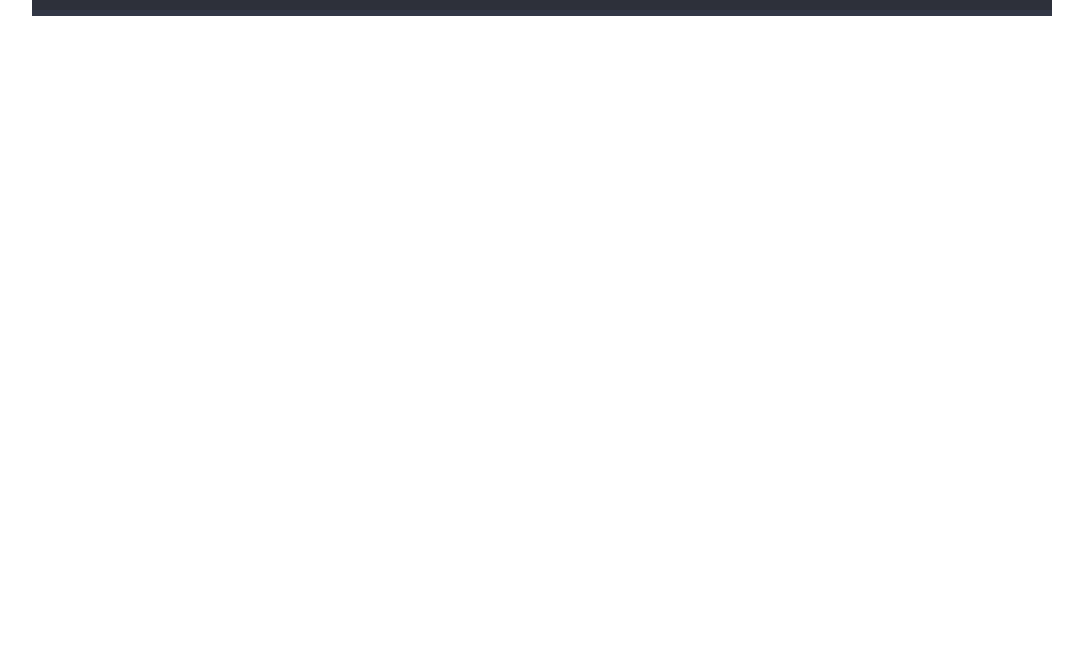
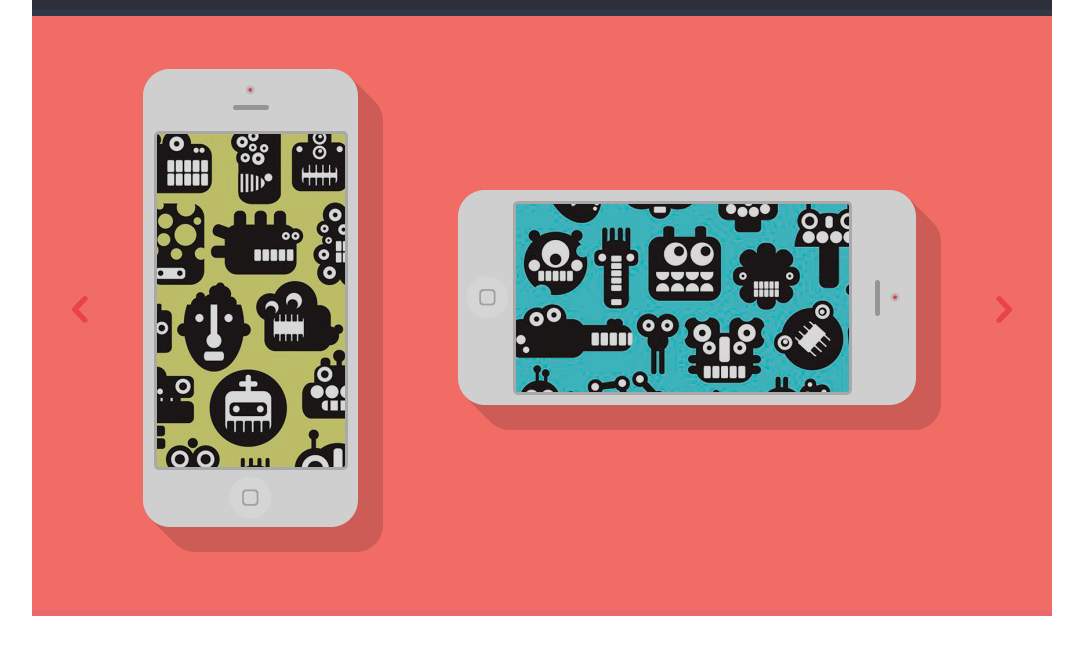
Before and after one commit to Begins1986/singolo, a plain HTML site: page singolo1.html in a window 1280 px wide. Shown: the part 79-734 px from the top of the page, without its empty margins (98-1181 px from the left). Drawn offline with Linux system fonts and the light colour scheme.

Commit message:
add slider

```diff
--- a/singolo1.css
+++ b/singolo1.css
@@ -131,3 +131,99 @@ span {
 .menu-item:first-child::before {
     display: none;
 }
+.slider {
+    height: 600px;
+    background-color: #f06c64;
+    border-bottom: 6px solid #ea676b;
+    position: relative;
+}
+
+.iphone-vertical {
+    position: absolute;
+    top: 53px;
+    left: 111px;
+    z-index: 10;
+}
+
+.iphone-vertical-shadow {
+    position: absolute;
+    top: 0;
+    left: 0;
+    z-index: 5;
+}
+
+.screen-vertical {
+    position: absolute;
+    width: 194px;
+    height: 339px;
+    border: 3px solid #C6C6C6;
+    border-radius: 5px;
+    top: 62px;
+    left: 11px;
+    background-image: url(assets/img/Layer%206.jpg);
+    background-position: -13px -135px;
+    background-repeat: no-repeat;
+}
+
+.iphone-horizontal {
+    width: 483px;
+    height: 240px;
+    position: absolute;
+    top: 174px;
+    right: 111px;
+    z-index: 10;
+}
+
+.iphone-horizontal-shadow {
+    position: absolute;
+    top: 0;
+    left: 0;
+    z-index: 5;
+}
+
+.screen-horizontal {
+    position: absolute;
+    width: 339px;
+    height: 194px;
+    border: 3px solid #C6C6C6;
+    border-radius: 5px;
+    top: 11px;
+    left: 55px;
+    background-image: url(assets/img/Layer%205.jpg);
+    background-position: -125px -120px;
+    background-repeat: no-repeat;
+}
+
+.arrow-right,
+.arrow-left {
+    display: block;
+    width: 16px;
+    height: 27px;
+    position: absolute;
+    cursor: pointer;
+}
+
+.arrow-left {
+    position: absolute;
+    top: 280px;
+    left: 40px;
+    background-image: url(assets/img/chev.png);
+}
+
+.arrow-right:hover {
+    background-image: url(assets/img/chev-black.png);
+    transition: all .5s;
+}
+
+.arrow-right {
+    position: absolute;
+    top: 280px;
+    right: 40px;
+    background-image: url(assets/img/chev.png);
+    transform: rotate(180deg);
+}
+
+.arrow-left:hover {
+    background-image: url(assets/img/chev-black.png);
+    transition: all 1s;
+}
--- a/singolo1.html
+++ b/singolo1.html
@@ -27,6 +27,22 @@
                 </div>
             </div>
         </header>
+        <section class="slider">
+            <div class="container">
+                <div class="iphone-vertical">
+                    <img src="assets/img/Cam.png" alt="mobile">
+                    <img src="assets/img/Shadow.png" alt="shadow" class="iphone-vertical-shadow">
+                    <div class="screen-vertical"></div>
+                </div>
+                <div class="iphone-horizontal">
+                    <img src="assets/img/Cam2.png" alt="" class="img-horizontal">
+                    <img src="assets/img/Shadow2.png" alt="" class="iphone-horizontal-shadow">
+                    <div class="screen-horizontal"></div>
+                </div>
+                <div class="arrow-left"></div>
+                <div class="arrow-right"></div>
+            </div>
+        </section>
     </div>
 </body>
 
```
